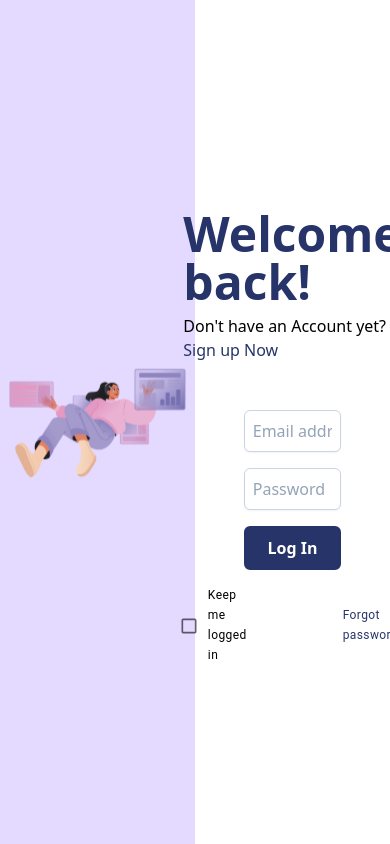
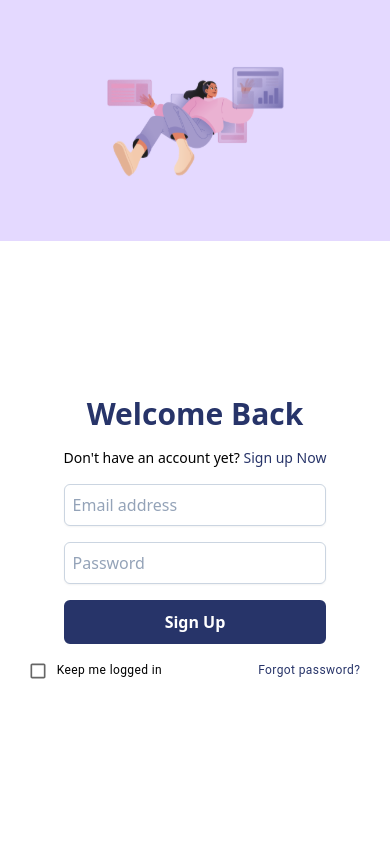
Before and after one commit to deyanxxx/expense-tracker, a React (Create React App) app: page /login in a window 390 px wide. Built offline with nearby package versions, Linux system fonts and the light colour scheme.

Commit message:
responsive

```diff
--- a/src/pages/Login.js
+++ b/src/pages/Login.js
@@ -6,27 +6,33 @@ import { Checkbox, FormControlLabel, FormGroup, Typography } from '@mui/material
 function Login() {
 
   return (
-    <div className='flex flex-row h-screen'>
-      <div className='flex items-center justify-center w-[50%]'>
-      <img src={homeBanner} className='w-92 h-80' alt='homeBanner' />
+    <div className='flex flex-row h-screen xs:flex-col xs:items-center md:flex-col md:items-center'>
+      <div className='flex items-center justify-center w-[50%] xs:h-[40%] md:h-[40%]'>
+        <img src={homeBanner}
+        className='w-80 h-80 xs:w-full xs:h-[70%] md:w-full md:p-8' alt='signupBanner' />
       </div>
-      <div className='bg-white w-[50%] h-full flex flex-col items-center justify-center space-y-4'>
-        <div className='flex flex-col items-center justify-center m-8'>
-          <h1 className='font-semibold text-5xl' style={{ color: '#273469' }}>Welcome back!</h1>
-          <h5 className='text-l mt-2'>Don't have an Account yet?<span style={{ color: '#273469' }}> Sign up Now </span></h5>
+      <div className='bg-white w-[50%] h-full flex flex-col items-center justify-center space-y-2
+        xs:w-[100%] xs:h-full xs:space-y-2 md:w-[100%]'>
+        <div className='flex flex-col items-center justify-center space-y-4'>
+          <h1 style={{ color: '#273469' }}
+            className='font-semibold text-5xl xs:text-3xl' >Welcome Back</h1>
+          <h5 className='text-l xs:text-sm '>Don't have an account yet?<span style={{ color: '#273469' }}> Sign up Now </span></h5>
+          <input type="email" name="email"
+            className="p-2 w-[100%] bg-white border shadow-sm border-slate-300 placeholder-slate-400
+            focus:outline-none focus:border-sky-500 focus:ring-sky-500 block rounded-md sm:text-sm focus:ring-1
+            xs:w-full"
+          placeholder="Email address" />
+          <input type="password" name="password"
+            className="p-2 w-[100%] bg-white border shadow-sm border-slate-300 placeholder-slate-400
+            focus:outline-none focus:border-sky-500 focus:ring-sky-500 block rounded-md sm:text-sm focus:ring-1
+            xs:w-full"
+          placeholder="Password" />
+          <button style={{ backgroundColor: '#273469', borderColor: '#273469'}}
+            className='rounded-md border-2 text-white font-semibold w-[100%] p-2
+            xs:w-full'>
+            Sign Up
+          </button>
         </div>
-        <input type="email" name="email"
-          class="p-2 w-[50%] bg-white border shadow-sm border-slate-300 placeholder-slate-400
-          focus:outline-none focus:border-sky-500 focus:ring-sky-500 block rounded-md sm:text-sm focus:ring-1"
-          placeholder="Email address" />
-        <input type="email" name="email"
-          class="p-2 w-[50%] bg-white border shadow-sm border-slate-300 placeholder-slate-400
-          focus:outline-none focus:border-sky-500 focus:ring-sky-500 block rounded-md sm:text-sm focus:ring-1"
-          placeholder="Password" />
-        <button style={{ backgroundColor: '#273469', borderColor: '#273469'}}
-          className='rounded-md border-2 text-white font-semibold w-[50%] p-2'>
-          Log In
-        </button>
           <div className='flex flex-row space-x-20 items-center justify-center'>
             <FormGroup>
               <FormControlLabel control={<Checkbox size='small'/>}
--- a/src/pages/Signup.js
+++ b/src/pages/Signup.js
@@ -5,29 +5,36 @@ import { FormGroup, Typography, Checkbox, FormControlLabel } from '@mui/material
 
 function Signup() {
   return (
-    <div className='flex flex-row h-screen'>
-      <div className='flex items-center justify-center w-[50%]'>
-        <img src={signupBanner} className='w-80 h-80' alt='signupBanner' />
+    <div className='flex flex-row h-screen xs:flex-col xs:items-center md:flex-col md:items-center'>
+      <div className='flex items-center justify-center w-[50%] xs:h-[40%] md:h-[40%]'>
+        <img src={signupBanner}
+        className='w-80 h-80 xs:w-full xs:h-[70%] md:w-full md:p-8' alt='signupBanner' />
       </div>
-      <div className='bg-white w-[50%] h-full flex flex-col items-center justify-center space-y-4'>
-        <div className='flex flex-col items-center justify-center m-8'>
-          <h1 className='font-semibold text-5xl' style={{ color: '#273469' }}>Create an Account</h1>
-          <h5 className='text-l mt-2'>Already have an Account?<span style={{ color: '#273469' }}> Log in </span></h5>
-        </div>
-        <input type="email" name="email"
-        class="p-2 w-[50%] bg-white border shadow-sm border-slate-300 placeholder-slate-400
-        focus:outline-none focus:border-sky-500 focus:ring-sky-500 block rounded-md sm:text-sm focus:ring-1"
-        placeholder="Email address" />
-        <input type="email" name="email"
-        class="p-2 w-[50%] bg-white border shadow-sm border-slate-300 placeholder-slate-400
-        focus:outline-none focus:border-sky-500 focus:ring-sky-500 block rounded-md sm:text-sm focus:ring-1"
-        placeholder="Password" />
+      <div className='bg-white w-[50%] h-full flex flex-col items-center justify-center space-y-2
+        xs:w-[100%] xs:h-full xs:space-y-2 md:w-[100%]'>
+        <div className='flex flex-col items-center justify-center space-y-4'>
+          <h1 style={{ color: '#273469' }}
+            className='font-semibold text-5xl xs:text-3xl' >Create an Account</h1>
+          <h5 className='text-l xs:text-sm '>Already have an Account?<span style={{ color: '#273469' }}> Log in </span></h5>
+          <input type="email" name="email"
+            className="p-2 w-[80%] bg-white border shadow-sm border-slate-300 placeholder-slate-400
+            focus:outline-none focus:border-sky-500 focus:ring-sky-500 block rounded-md sm:text-sm focus:ring-1
+            xs:w-full"
+          placeholder="Email address" />
+          <input type="password" name="password"
+            className="p-2 w-[80%] bg-white border shadow-sm border-slate-300 placeholder-slate-400
+            focus:outline-none focus:border-sky-500 focus:ring-sky-500 block rounded-md sm:text-sm focus:ring-1
+            xs:w-full"
+          placeholder="Password" />
           <button style={{ backgroundColor: '#273469', borderColor: '#273469'}}
-          className='rounded-md border-2 text-white font-semibold w-[50%] p-2'>
+            className='rounded-md border-2 text-white font-semibold w-[80%] p-2
+            xs:w-full'>
             Sign Up
           </button>
+        </div>
             <FormGroup>
-              <FormControlLabel control={<Checkbox size='small'/>}
+              <FormControlLabel
+              control={<Checkbox size='small'/>}
               label={<Typography variant="caption">I agree to the <span style={{ color: '#273469' }}> Privacy Policy </span>
               and <span style={{ color: '#273469' }}> Terms of Service </span></Typography>}/>
             </FormGroup>
--- a/tailwind.config.js
+++ b/tailwind.config.js
@@ -15,13 +15,13 @@ module.exports = {
   theme: {
     screens: {
 
-      'xs': {'min':'320px', 'max':'639px'},
+      'xs': {'max':'639px'},
       // => @media (min-width: 640px & max-width: 766px) { ... } small mobile
 
       'sm': {'min':'640px', 'max':'759px'},
       // => @media (min-width: 640px & max-width: 759px) { ... } mobile
 
-      'md': {'min':'760px'},
+      'md': {'min':'760px', 'max':'1023px'},
       // => @media (min-width: 760px) { ... } tablet
 
       'lg': {'min':'1024px'},
```
